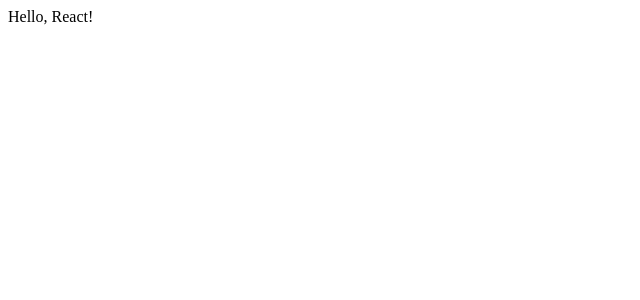
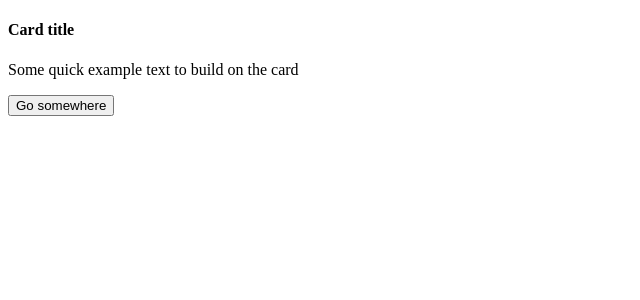
Before and after one commit to AnnLP2/homeworks_JS, a React (Create React App) app: page / in a window 1280 px wide. Shown: the top 300 px of the page, without its empty margins (0-640 px from the left). Built offline with nearby package versions, Linux system fonts and the light colour scheme.

Commit message:
hw_77 resolved

```diff
--- a/src/App.js
+++ b/src/App.js
@@ -1,7 +1,9 @@
+import Card from "./components/Card";
+
 function App() {
   return (
     <div className="App">
-      Hello, React!
+      <Card />
     </div>
   );
 }
--- /dev/null
+++ b/src/components/Card.jsx
@@ -0,0 +1,15 @@
+import React from "react";
+
+class Card extends React.Component {
+  render() {
+    return <div className="card">
+      <div className="card-body">
+        <h4 className="card-title">Card title</h4>
+        <p className="card-text">Some quick example text to build on the card</p>
+        <button type="button" className="btn btn-primary">Go somewhere</button>
+      </div>
+    </div>;
+  }
+}
+
+export default Card;
```
Also changed, not shown: src/index.js (+5 -5 lines), 1 other file (tests, documents, lock files or other folders).
